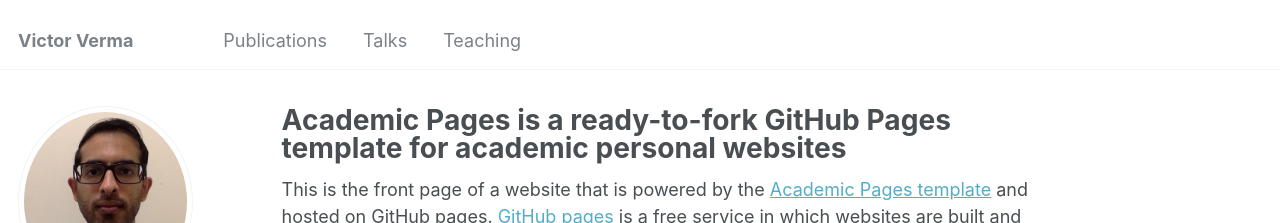
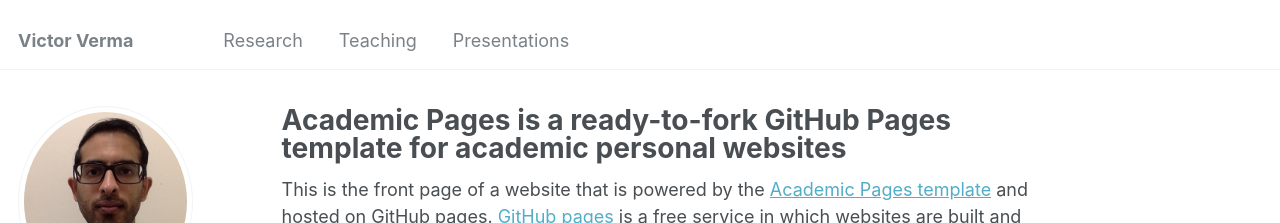
Before and after one commit to victorverma/victorverma.github.io, a Jekyll site: the page built from _pages/about.md, in a window 1280 px wide. Shown: the top 223 px of the page. Built offline with Jekyll 4.4.1, drawn with Linux system fonts in a browser that asks for light colours; some web fonts are replaced.

Commit message:
Change sections

```diff
--- a/_data/navigation.yml
+++ b/_data/navigation.yml
@@ -5,14 +5,14 @@
 # prevent it from being included in the site.
 
 main:
-  - title: "Publications"
-    url: /publications/
-
-  - title: "Talks"
-    url: /talks/
+  - title: "Research"
+    url: /research/
 
   - title: "Teaching"
     url: /teaching/
+
+  - title: "Presentations"
+    url: /presentation/
 
   #- title: "Portfolio"
     #url: /portfolio/
```
